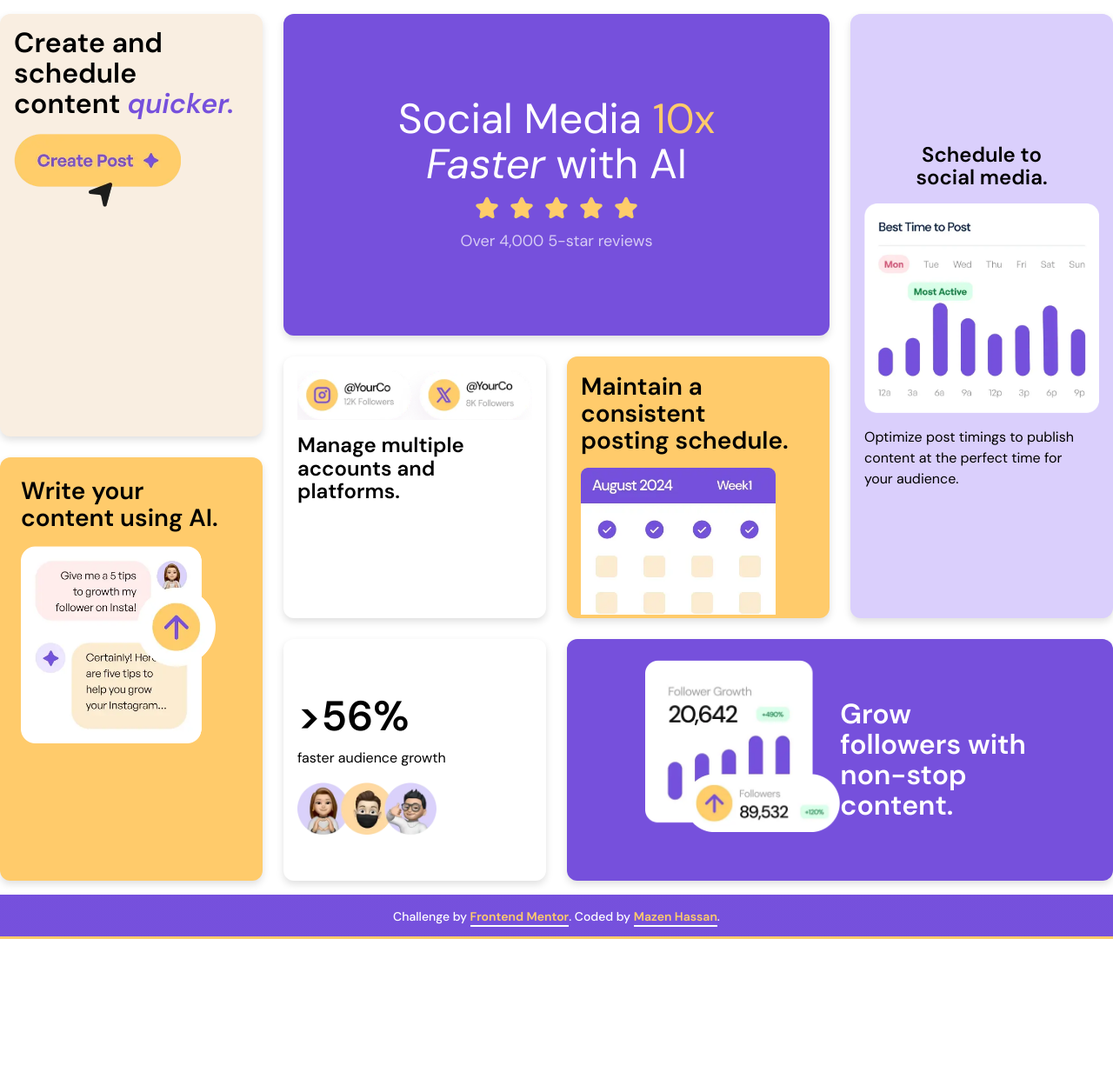
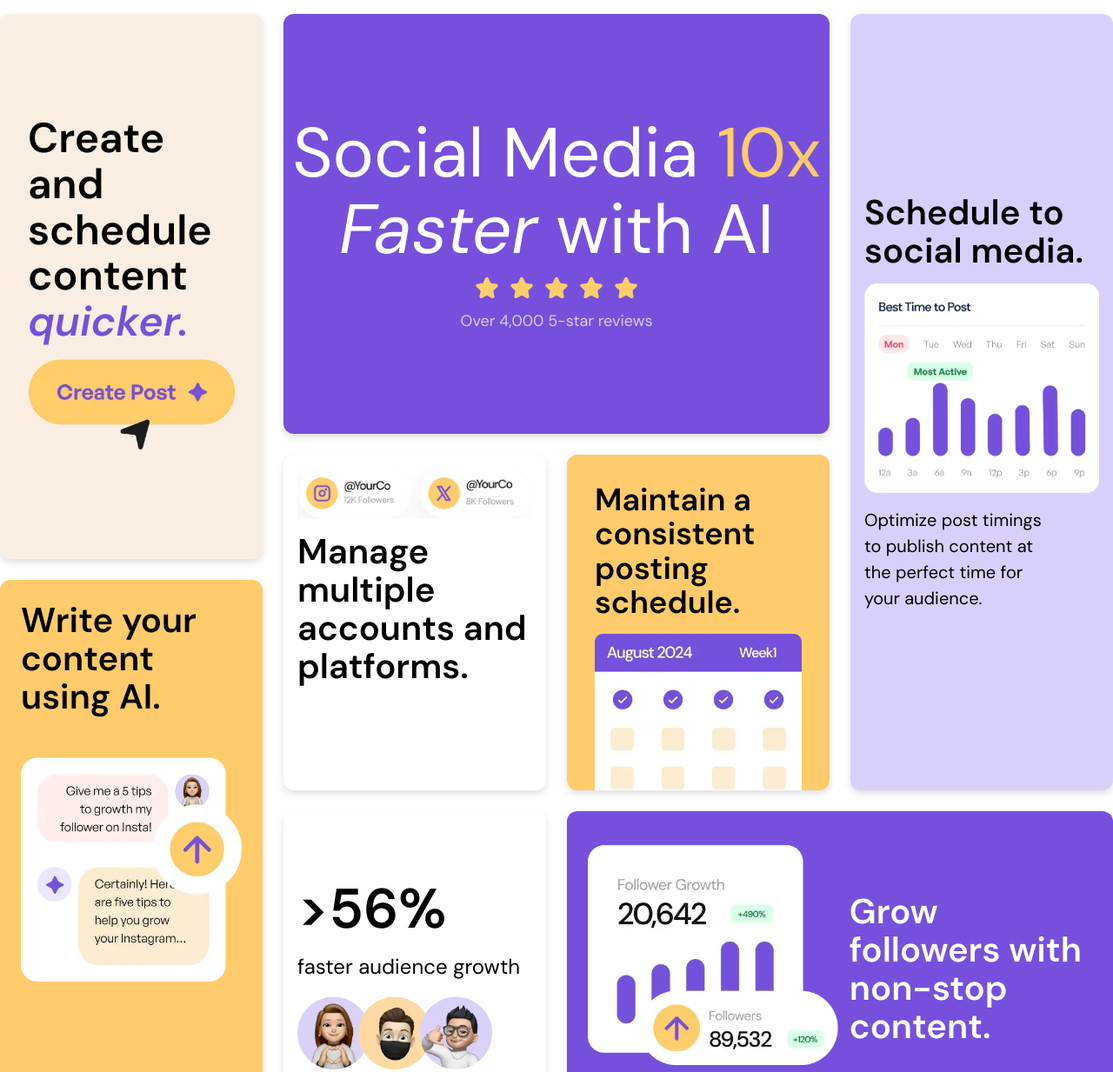
Before and after one commit to Mazz100/Bento-grid-fm, a website: page index.html in a window 1280 px wide. Shown: the top 1233 px of the page at 87% size. Before the commit the page ends 1080 px from the top, so only its background shows below. Drawn offline with Linux system fonts and the light colour scheme.

Commit message:
Cards sizing for desktop

```diff
--- a/styles/style.scss
+++ b/styles/style.scss
@@ -110,6 +110,7 @@ body {
   padding: 1rem;
   padding-bottom: 0;
   background-color: $yellow-500-card-bg;
+  overflow: hidden;
 
   .card-3-heading {
     font-size: 1.75rem;
@@ -190,6 +191,7 @@ body {
 .card-7 {
   background-color: $yellow-100-card-bg;
   padding: 1rem;
+  @include Flex(column, start, center);
 
   .card-7-heading {
     font-size: 2rem;
@@ -282,7 +284,7 @@ body {
     display: grid;
 
     place-content: center;
-    place-items: start;
+    place-items: center;
 
     grid-template-columns: repeat(4, 1fr);
     grid-template-rows: 4fr 1fr 2fr 3fr;
@@ -295,46 +297,124 @@ body {
 
   .card {
     height: 100%;
+    overflow: hidden;
   }
 
   .card-1 {
     grid-area: card-1;
+    padding: 0;
+
+    .card-1-heading {
+      font-size: 5rem;
+    }
   }
 
   .card-2 {
     grid-area: card-2;
+
+    .card-2-img {
+      max-width: none;
+      object-fit: cover;
+    }
+
+    .card-2-heading {
+      font-size: 2.5rem;
+      text-wrap: pretty;
+    }
   }
 
   .card-3 {
     grid-area: card-3;
+    align-items: center;
+    padding: 2rem;
+    padding-bottom: 0;
+
+    .card-3-heading {
+      font-size: 2.25rem;
+      text-align: start;
+    }
+
+    .card-3-img {
+      max-width: none;
+      height: min-content;
+    }
   }
 
   .card-4 {
     grid-area: card-4;
 
+    .card-4-heading {
+      font-size: 2.5rem;
+      text-align: start;
+    }
+
+    .card-4-img {
+      max-width: none;
+      object-fit: fill;
+    }
+
     .card-4-text {
       text-align: start;
+      font-size: 1.25rem;
     }
   }
 
   .card-5 {
     flex-direction: row;
+    justify-content: space-between;
     grid-area: card-5;
 
+    .card-5-img {
+      max-width: 18rem;
+    }
+
     .card-5-heading {
+      font-size: 2.5rem;
       text-align: start;
     }
   }
 
   .card-6 {
     grid-area: card-6;
+
+    .card-6-span {
+      font-size: 4rem;
+    }
+
+    .card-6-text {
+      font-size: 1.5rem;
+    }
+
+    .card-6-img {
+      max-width: 14rem;
+    }
   }
 
   .card-7 {
     grid-area: card-7;
+    width: 100%;
+    padding: 2rem;
+
+    .card-7-heading {
+      font-size: 3rem;
+    }
+
+    .card-7-img {
+      max-width: none;
+    }
   }
 
   .card-8 {
     grid-area: card-8;
+
+    .card-8-heading {
+      font-size: 2.5rem;
+      text-wrap: pretty;
+      margin-bottom: 3rem;
+    }
+
+    .card-8-img {
+      max-width: none;
+    }
   }
 }
```
Also changed, not shown: build/style.css, 1 other file.
